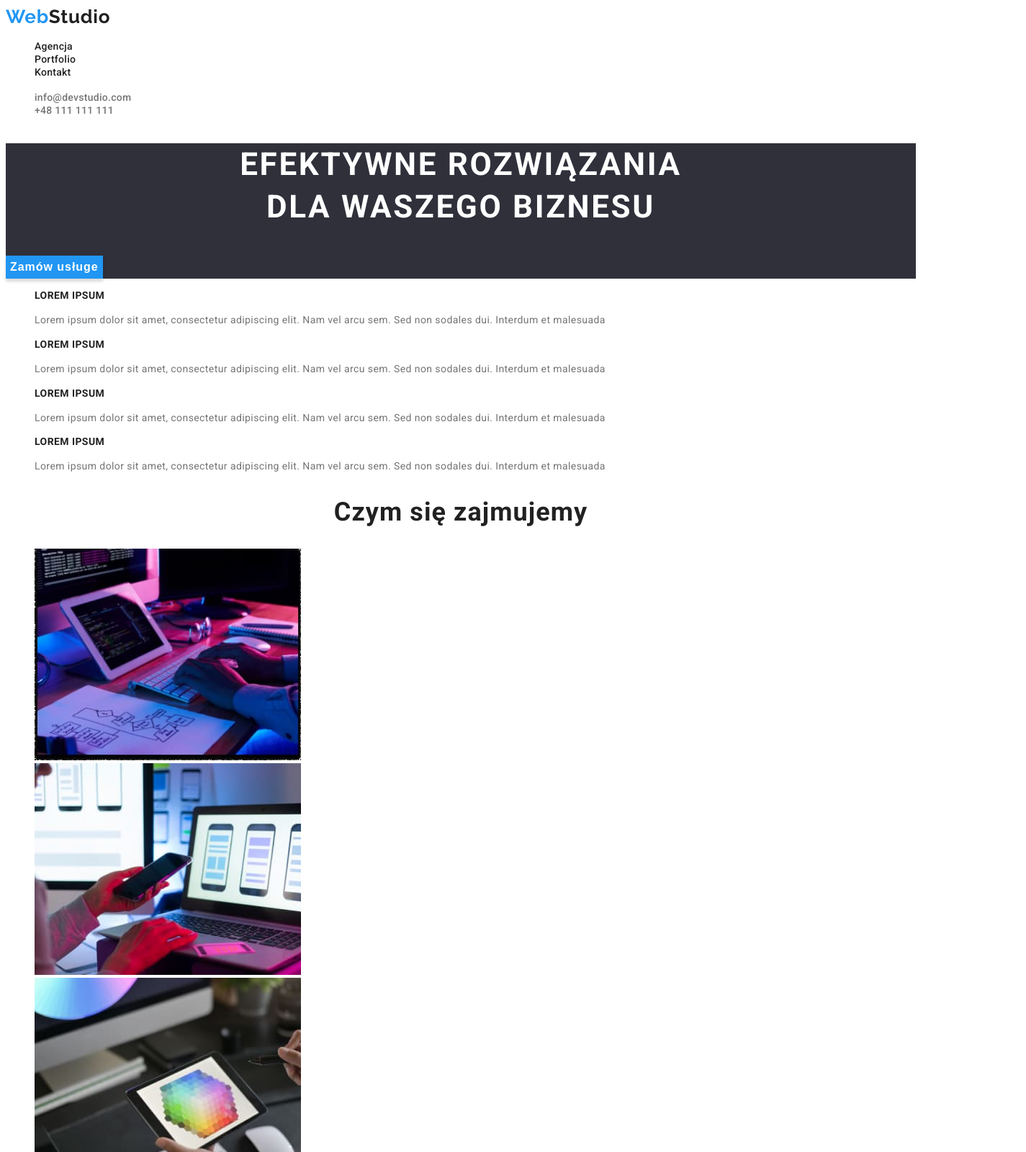
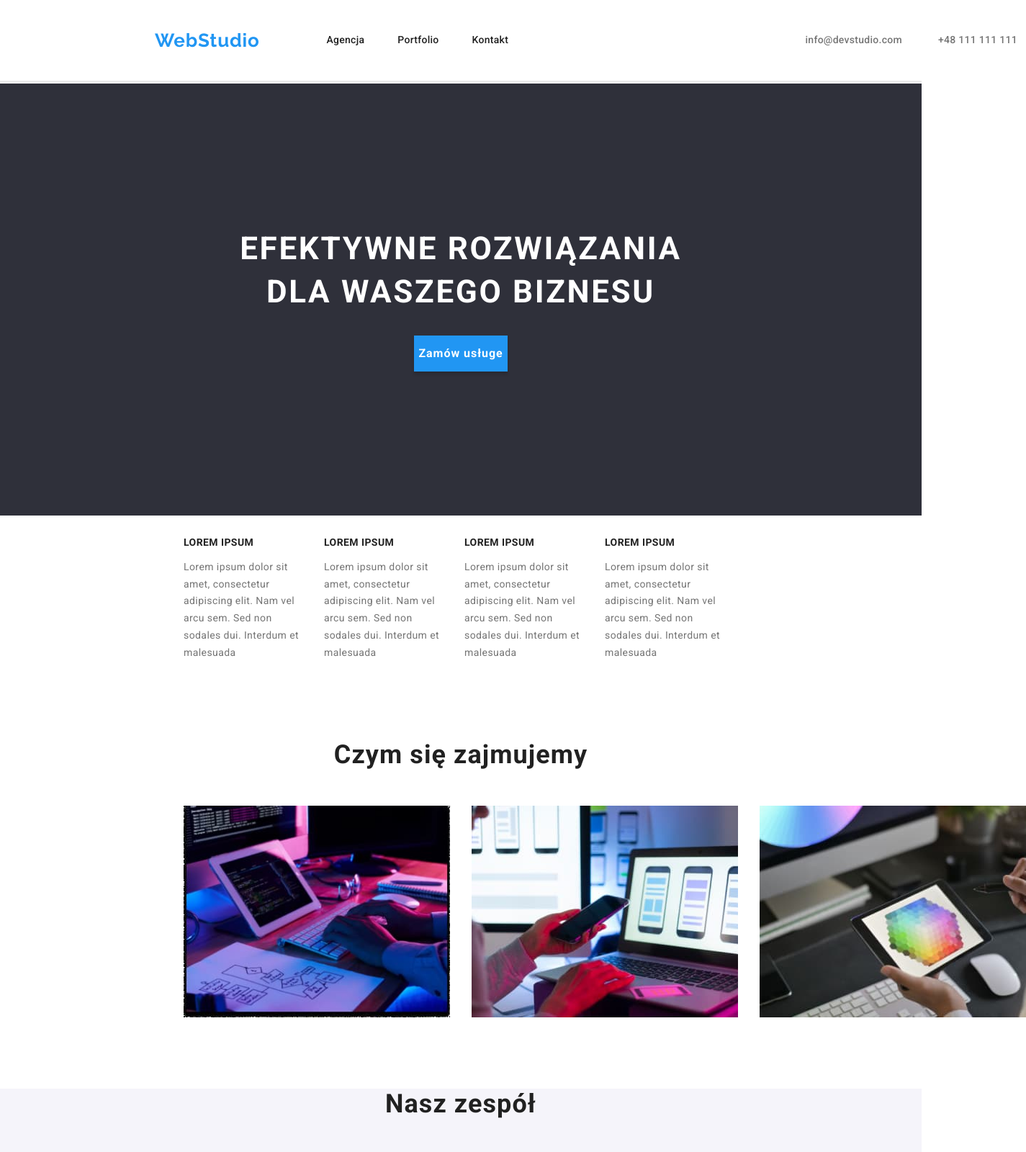
Before and after one commit to DawidForst/goit-markup-hw-03, a plain HTML site: page index.html in a window 1280 px wide. Shown: the top 1600 px of the page at 72% size, 1425 px wide, since content can reach past the window. Drawn offline with nearby package versions, Linux system fonts and the light colour scheme.

Commit message:
praca 3.1 do weryfikacji

```diff
--- a/css/style.css
+++ b/css/style.css
@@ -5,7 +5,9 @@
   --hover-links-color: #2196f3;
   --semi-text-color: #ffffff;
 }
-
+* {
+  box-sizing: border-box;
+}
 a {
   text-decoration: none;
 }
@@ -18,34 +20,74 @@ body {
   color: var(--p-color);
 }
 
+.container {
+  max-width: 1600px;
+  align-items: center;
+}
+
 .nav-menu {
   background: var(--semi-text-color);
+
+  line-height: 1.19;
+  color: var(--h-color);
+  display: flex;
+  flex-direction: row;
+  border-bottom: solid #ececec;
+}
+.logo > span {
+  align-items: center;
+  display: flex;
+  max-width: 145px;
 }
 
-.logo {
+.logo-top {
   font-family: "Raleway";
   font-weight: 700;
   font-size: 26px;
-  line-height: 1.19;
-  /* identical to box height */
+  align-items: center;
+
   letter-spacing: 0.03em;
   color: var(--hover-links-color);
+  display: flex;
+  padding-left: 215px;
+}
+.logo > span {
+  color: var(--h-color);
+}
+.flex-nav {
+  margin-left: 93px;
+  display: flex;
+  max-width: 254px;
 }
 
-.logo-studio {
-  color: var(--h-color);
-  line-height: 1.19;
+.li-nav {
+  padding-right: 46px;
 }
+
+.flex-parent {
+  display: flex;
+  align-items: center;
+}
+
 .nav {
   line-height: 1.14;
+  display: flex;
+  align-items: center;
+  max-width: 254px;
+  justify-content: space-between;
+  margin-top: 0px;
+  margin-right: 371px;
+  padding-left: 0px;
+  margin-bottom: 0px;
+  padding-right: 46px;
 }
 .navigation {
   font-weight: 500;
   font-size: 14px;
   letter-spacing: 0.02em;
-  top: 32px;
   color: var(--h-color);
   line-height: 1.14;
+  display: flex;
 }
 
 .navigation:hover {
@@ -56,33 +98,57 @@ body {
   color: var(--hover-links-color);
 }
 
-.top-contact {
+.li-contact {
+  display: flex;
+  align-items: center;
+  margin-top: 32px;
+  margin-bottom: 32px;
+}
+
+.top-contact1 {
   font-weight: 500;
   font-size: 14px;
   line-height: 1.14;
   letter-spacing: 0.02em;
   color: var(--p-color);
 }
+.top-contact {
+  width: 115px;
+  font-weight: 500;
+  font-size: 14px;
+  line-height: 1.14;
+  letter-spacing: 0.02em;
+  color: var(--p-color);
 
+  margin-left: 50px;
+}
 .top-contact:hover {
+  color: var(--hover-links-color);
+}
+.top-contact1:hover {
   color: var(--hover-links-color);
 }
 
 .main {
   background: #2f303a;
+  display: flex;
+  flex-direction: column;
+  align-items: center;
+  justify-content: center;
+  margin-top: 1px;
 }
 
 .headline {
+  margin: 0px;
   font-weight: 900;
   font-size: 44px;
   line-height: 1.36;
-  /* or 136% */
-
   text-align: center;
   letter-spacing: 0.06em;
   text-transform: uppercase;
-
   color: var(--semi-text-color);
+  padding-top: 200px;
+  padding-bottom: 30px;
 }
 
 .button {
@@ -110,9 +176,15 @@ body {
 }
 
 .button-main {
+  max-width: 200px;
+  height: 50px;
+  display: block;
+  text-align: center;
+  justify-content: center;
   background: var(--hover-links-color);
   box-shadow: 0px 4px 4px rgba(0, 0, 0, 0.15);
   border: none;
+  margin-bottom: 200px;
 }
 
 .button-main :hover {
@@ -128,12 +200,22 @@ body {
   letter-spacing: 0.06em;
 }
 
+.assets {
+  max-width: 1170px;
+  display: flex;
+  justify-content: space-between;
+  align-items: center;
+  margin-left: 215px;
+  margin-right: 215px;
+  padding-right: 30px;
+}
+
 .assets-h {
   font-size: 14px;
   line-height: 1.14;
   letter-spacing: 0.03em;
   text-transform: uppercase;
-
+  padding-right: 30px;
   color: var(--h-color);
 }
 
@@ -141,7 +223,7 @@ body {
   font-size: 14px;
   line-height: 1.71;
   /* or 171% */
-
+  padding-right: 30px;
   letter-spacing: 0.03em;
 }
 
@@ -161,13 +243,50 @@ body {
 
   color: var(--p-color);
 }
+
+.background-main {
+  background-color: #f5f4fa;
+}
+
 .main-h {
+  display: flex;
+  justify-content: center;
+  align-items: center;
   font-size: 36px;
   line-height: 1.17;
   text-align: center;
   letter-spacing: 0.03em;
+  color: var(--h-color);
+  margin-top: 94px;
+  margin-bottom: 50px;
+}
 
-  color: var(--h-color);
+.main-cointainer {
+  display: flex;
+  max-width: 1170px;
+  align-items: center;
+  margin-left: 215px;
+  /* justify-content: space-between; */
+  padding-right: 30px;
+}
+
+.main-img {
+  padding-right: 30px;
+}
+
+.team-container {
+  max-width: 1170px;
+  display: flex;
+  justify-content: space-between;
+  align-items: center;
+  margin-left: 215px;
+}
+.team-li {
+  display: flex;
+  flex-direction: column;
+  align-items: center;
+  background-color: white;
+  margin-bottom: 94px;
 }
 
 .name {
@@ -182,6 +301,8 @@ body {
   color: var(--h-color);
 }
 .job {
+  display: flex;
+  align-items: center;
   font-size: 16px;
   line-height: 1.875;
   /* identical to box height */
@@ -193,9 +314,30 @@ body {
 .footer {
   background: #2f303a;
   color: var(--semi-text-color);
+  margin-top: 0px;
+}
+
+.footer-items {
+  flex-direction: flex;
+  align-items: flex-start;
+  padding: 0px;
+  margin-top: 20px;
+  margin-left: 215px;
+}
+.logo {
+  font-family: "Raleway";
+  font-weight: 700;
+  font-size: 26px;
+  align-items: center;
+  padding-left: 215px;
+  letter-spacing: 0.03em;
+  color: var(--hover-links-color);
+  display: flex;
 }
 
 .logo-bottom {
+  display: flex;
+
   color: var(--semi-text-color);
   line-height: 1.19;
 }
@@ -207,6 +349,8 @@ body {
   letter-spacing: 0.03em;
   line-height: 1.17;
   color: var(--semi-text-color);
+
+  align-items: flex-start;
 }
 
 .contact-bottom {
--- a/index.html
+++ b/index.html
@@ -1,7 +1,10 @@
 <!DOCTYPE html>
 <html lang="pl">
-
   <head>
+    <link
+      rel="stylesheet"
+      href="https://cdnjs.cloudflare.com/ajax/libs/modern-normalize/1.0.0/modern-normalize.min.css"
+    />
     <link rel="preconnect" href="https://fonts.googleapis.com" />
     <link rel="preconnect" href="https://fonts.gstatic.com" crossorigin />
     <link
@@ -15,34 +18,33 @@
     <meta charset="utf-8" />
   </head>
   <body>
-    <!-- <test></test> -->
-    </test>
-    <header class="nav-menu">
-      <a class="logo" href="index.html"
-        >Web<span class="logo-studio">Studio</span></a
-      >
-      <nav class="nav">
-        <ul>
-          <li><a class="navigation" href="/agencja">Agencja</a></li>
-          <li>
+    <header class="nav-menu container">
+      <a class="logo-top" href="index.html">Web<span>Studio</span></a>
+
+      <nav class="flex-nav">
+        <ul class="nav">
+          <li class="li-nav">
+            <a class="navigation" href="/agencja">Agencja</a>
+          </li>
+          <li class="li-nav">
             <a class="navigation" href="portfolio.html">Portfolio</a>
           </li>
           <li><a class="navigation" href="/kontakt">Kontakt</a></li>
         </ul>
-      </nav>
 
-      <ul class="nav">
-        <li>
-          <a class="top-contact" href="mailto:info@devstudio.com"
+        <ul class="flex-parent">
+          <li class="li-contact">
+            <a class="top-contact1" href="mailto:info@devstudio.com"
               >info@devstudio.com</a
             >
           </li>
-        <li>
+          <li class="li-contact">
             <a class="top-contact" href="tel:+48111111111">+48 111 111 111</a>
           </li>
         </ul>
+      </nav>
     </header>
-    <main>
+    <main class="container">
       <section class="main">
         <h1 class="headline">
           EFEKTYWNE ROZWIĄZANIA<br />
@@ -53,8 +55,8 @@
         </button>
       </section>
 
-      <section>
-        <ul>
+      <section class="container">
+        <ul class="assets">
           <li>
             <h3 class="assets-h">LOREM IPSUM</h3>
             <p class="assets-p">
@@ -63,7 +65,7 @@
             </p>
           </li>
 
-          <li>
+          <li class>
             <h3 class="assets-h">LOREM IPSUM</h3>
             <p class="assets-p">
               Lorem ipsum dolor sit amet, consectetur adipiscing elit. Nam vel
@@ -87,10 +89,10 @@
           </li>
         </ul>
       </section>
-      <section>
+      <section class="container">
         <h2 class="main-h">Czym się zajmujemy</h2>
-        <ul>
-          <li>
+        <ul class="main-cointainer">
+          <li class="main-img">
             <img
               src="images/img1.jpg"
               alt="programowanie"
@@ -98,7 +100,7 @@
               height="294"
             />
           </li>
-          <li>
+          <li class="main-img">
             <img
               src="images/img2.jpg"
               alt="projektowanie"
@@ -117,10 +119,10 @@
           </li>
         </ul>
       </section>
-      <section>
+      <section class="background-main container">
         <h2 class="main-h">Nasz zespół</h2>
-        <ul>
-          <li>
+        <ul class="team-container">
+          <li class="team-li">
             <img
               src="images/person1.jpg"
               alt="Mężczyzna"
@@ -131,7 +133,7 @@
             <span class="job">Product Designer</span>
           </li>
 
-          <li>
+          <li class="team-li">
             <img
               src="images/person2.jpg"
               alt="Kobieta"
@@ -142,7 +144,7 @@
             <span class="job">Frontend Developer</span>
           </li>
 
-          <li>
+          <li class="team-li">
             <img
               src="images/person3.jpg"
               alt="Mężczyzna"
@@ -153,7 +155,7 @@
             <span class="job">Marketing</span>
           </li>
 
-          <li>
+          <li class="team-li">
             <img
               src="images/person4.jpg"
               alt="Mężczyzna"
@@ -167,12 +169,12 @@
       </section>
     </main>
 
-    <footer class="footer">
+    <footer class="footer container">
       <a class="logo" href="index.html"
         >Web<span class="logo-bottom">Studio</span></a
       >
       <address>
-        <ul>
+        <ul class="footer-items">
           <li class="address-bottom">m. Warszawa, Aleje Jerozolimskie 21</li>
           <li>
             <a class="contact-bottom" href="mailto:info@example.com">
```
Also changed, not shown: portfolio.html (+4 -0 lines). Lines whose indentation alone changed are shown as unchanged.
